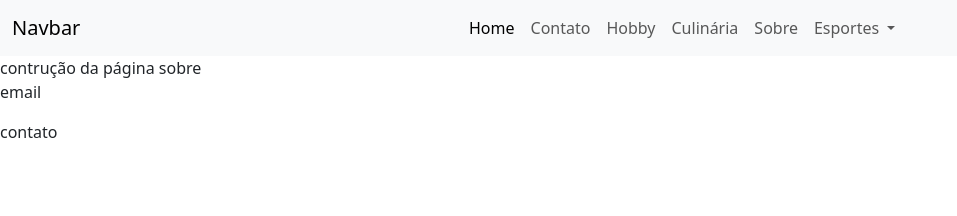
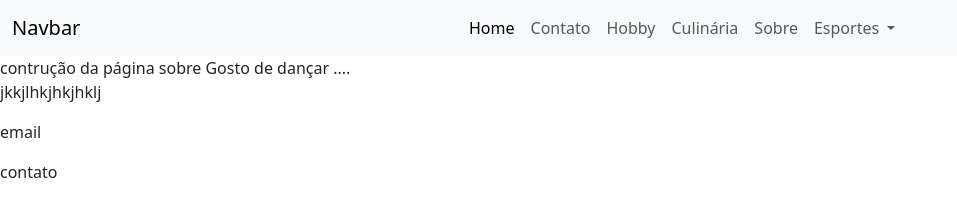
Before and after one commit to NewIaminan/Site-Mariana, a plain HTML site: page site/content/sobre.html in a window 1280 px wide. Shown: the whole page, without its empty margins (0-957 px from the left). Drawn offline with nearby package versions, Linux system fonts and the light colour scheme.

Commit message:
ajuste site

```diff
--- a/site/content/sobre.html
+++ b/site/content/sobre.html
@@ -67,6 +67,9 @@
     </header>
     <section>
         contrução da página sobre
+
+        Gosto de dançar ....
+        <p>jkkjlhkjhkjhklj</p>
     </section>
 
     <footer>
```
Also changed, not shown: index.html (+1 -1 lines).
